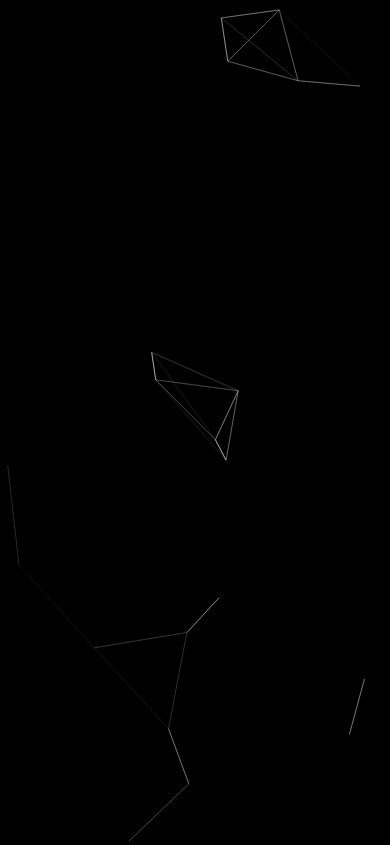
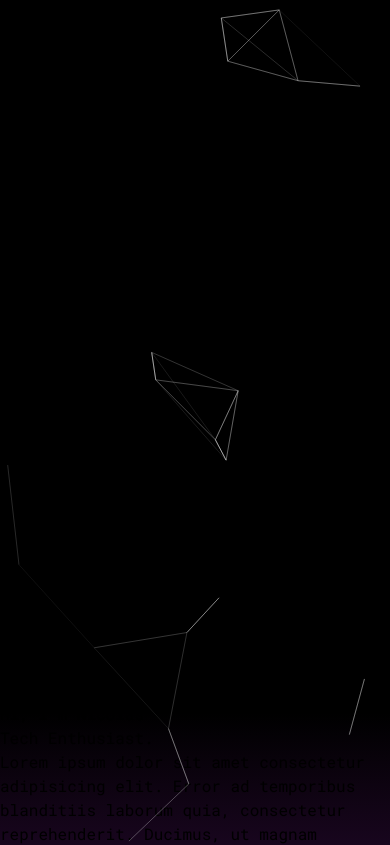
Before and after one commit to nicolaspratg/my-portfolio, a Next.js app: page / in a window 390 px wide. Shown: the top 845 px of the page. Built offline with nearby package versions, Linux system fonts and the light colour scheme.

Commit message:
heading class

```diff
--- a/styles/globals.css
+++ b/styles/globals.css
@@ -13,10 +13,14 @@
     @apply relative mb-[2rem] font-semibold text-white cursor-pointer text-[27px] w-fit md:block after:block after:absolute after:h-[3px] after:bg-[#831ea3] after:w-full after:scale-x-0 after:hover:scale-x-100 after:transition after:duration-300 after:origin-center;
     content: "";
   }
+
+  .heading{
+    @apply text-center text-white text-[28px] sm:text-[33px] md:text-[45px] font-bold;
+  }
 }
 
 @layer utilities {
   .bg-custom-gradient {
-    background: linear-gradient(to bottom, black 60%, #831ea3 100%);
+    background: linear-gradient(to bottom, black 50%, #831ea3 100%);
   }
 }
```
